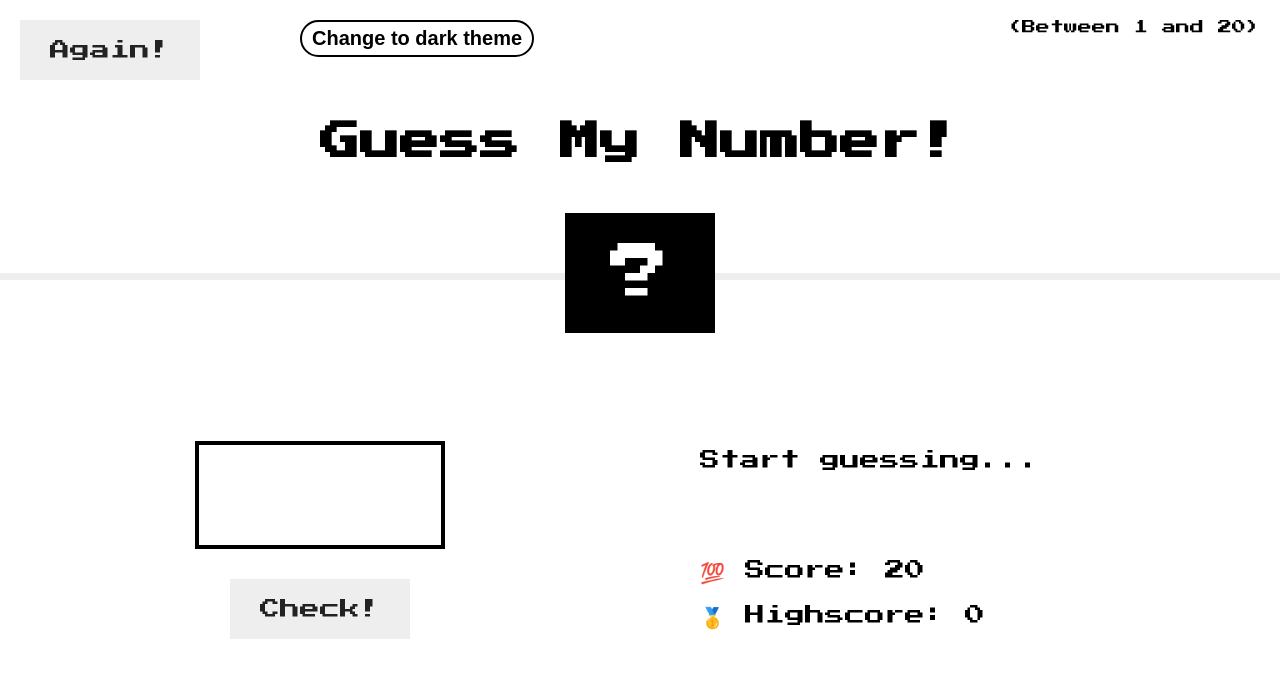
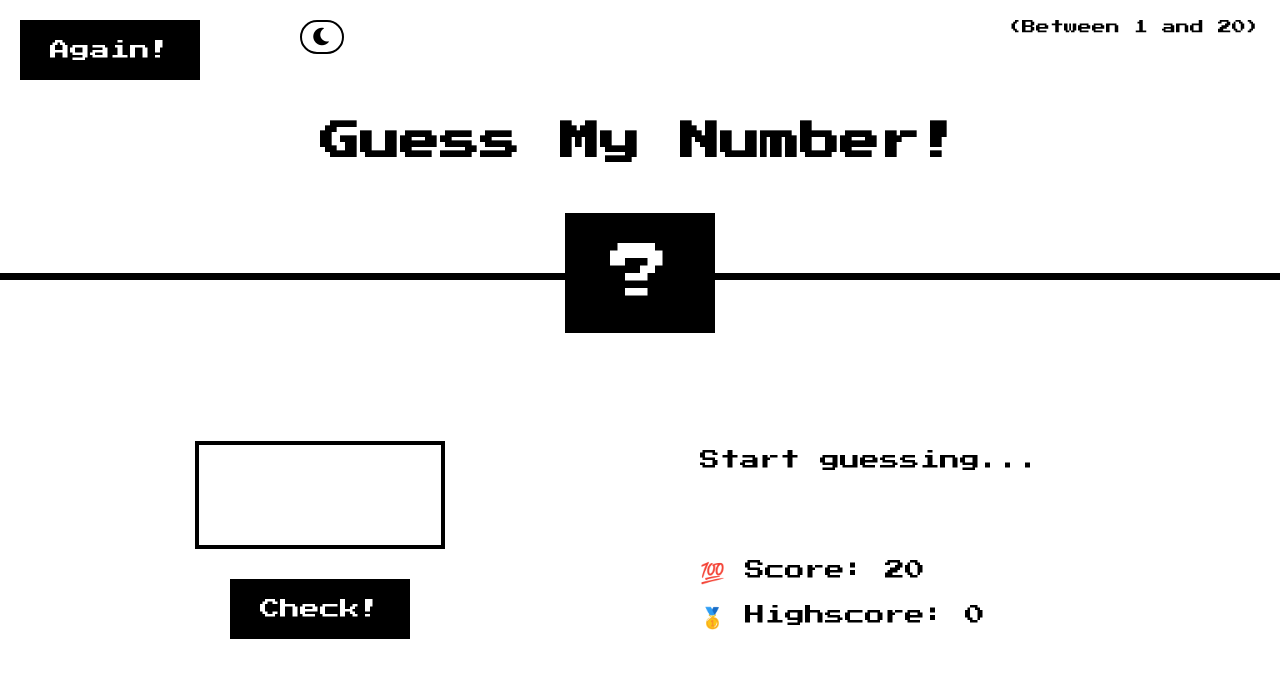
Before and after one commit to Cmbs86/guess-the-number, a plain HTML site: page index.html in a window 1280 px wide. Drawn offline with Linux system fonts and the light colour scheme.

Commit message:
add icons

```diff
--- a/index.html
+++ b/index.html
@@ -4,19 +4,20 @@
     <meta charset="UTF-8" />
     <meta name="viewport" content="width=device-width, initial-scale=1.0" />
     <meta http-equiv="X-UA-Compatible" content="ie=edge" />
+    <link
+      rel="stylesheet"
+      href="https://cdnjs.cloudflare.com/ajax/libs/font-awesome/6.0.0-beta3/css/all.min.css"
+    />
+
     <link rel="stylesheet" href="style.css" />
     <title>Guess My Number!</title>
   </head>
   <body>
     <header>
       <h1>Guess My Number!</h1>
-      <button
-        class="button"
-        type="button"
-        data-theme-toggle
-        aria-label="Change to light theme"
-      >
-        Change to light theme (or icon here)
+      <button class="button" type="button" data-theme-toggle aria-label="Change theme">
+        <i class="fas fa-moon"></i>
+        <i class="fas fa-sun" style="display: none;"></i>
       </button>
       <p class="between">(Between 1 and 20)</p>
       <button class="btn again">Again!</button>
--- a/style.css
+++ b/style.css
@@ -14,11 +14,13 @@ html {
 [data-theme="light"] {
   --color-bg: #ffffff;
   --color-fg: #000000;
+  --hover-bg:  #3c3b3b;
 }
 
 [data-theme="dark"] {
   --color-bg: #222;
   --color-fg: #ffffff;
+  --hover-bg:  #ccc;
 }
 
 body {
@@ -32,7 +34,7 @@ body {
 header {
   position: relative;
   height: 35vh;
-  border-bottom: 7px solid #eee;
+  border-bottom: 7px solid var(--color-fg);
 }
 
 main {
@@ -107,8 +109,8 @@ h1 {
 
 .btn {
   border: none;
-  background-color: #eee;
-  color: #222;
+  background-color: var(--color-fg);
+  color: var(--color-bg);
   font-size: 2rem;
   font-family: inherit;
   padding: 2rem 3rem;
@@ -116,7 +118,7 @@ h1 {
 }
 
 .btn:hover {
-  background-color: #ccc;
+  background-color: var(--hover-bg)
 }
 
 .message {
--- a/theme.js
+++ b/theme.js
@@ -2,7 +2,10 @@
 const localStorageTheme = localStorage.getItem('theme');
 const systemSettingDark = window.matchMedia('(prefers-color-scheme: dark)');
 
-function calculateSettingAsThemeString({ localStorageTheme, systemSettingDark }) {
+function calculateSettingAsThemeString({
+  localStorageTheme,
+  systemSettingDark,
+}) {
   if (localStorageTheme !== null) {
     return localStorageTheme;
   }
@@ -22,6 +25,22 @@ let currentThemeSetting = calculateSettingAsThemeString({
 
 // Target the button using the data attribute from HTML.
 const button = document.querySelector('[data-theme-toggle]');
+const moonIcon = button.querySelector('.fa-moon');
+const sunIcon = button.querySelector('.fa-sun');
+
+// Function to update the icon based on the currente theme
+function updateThemeIcons() {
+  if (currentThemeSetting === 'dark') {
+    moonIcon.style.display = 'none';
+    sunIcon.style.display = 'block';
+  } else {
+
+    moonIcon.style.display = 'block';
+    sunIcon.style.display = 'none';
+  }
+}
+
+updateThemeIcons();
 
 button.addEventListener('click', () => {
   // Toggle the theme between light and dark
@@ -30,9 +49,7 @@ button.addEventListener('click', () => {
   // Update the button text
   const newCta =
     newTheme === 'dark' ? 'Change to light theme' : 'Change to dark theme';
-  button.innerText = newCta;
-
-  // Update aria-label if using icons instead of text
+  // Update aria-label when using icons
   button.setAttribute('aria-label', newCta);
 
   // Update theme attribute on HTML to switch theme in CSS
@@ -43,9 +60,12 @@ button.addEventListener('click', () => {
 
   // Update the current theme setting in memory
   currentThemeSetting = newTheme;
+
+  //update the icons after changing the theme.
+  updateThemeIcons();
 });
 
 // Set the theme on page load based on saved preference or system settings
 document.querySelector('html').setAttribute('data-theme', currentThemeSetting);
-button.innerText =
-  currentThemeSetting === 'dark' ? 'Change to light theme' : 'Change to dark theme';
+// button.innerText =
+//   currentThemeSetting === 'dark' ? 'Change to light theme' : 'Change to dark theme';
```
